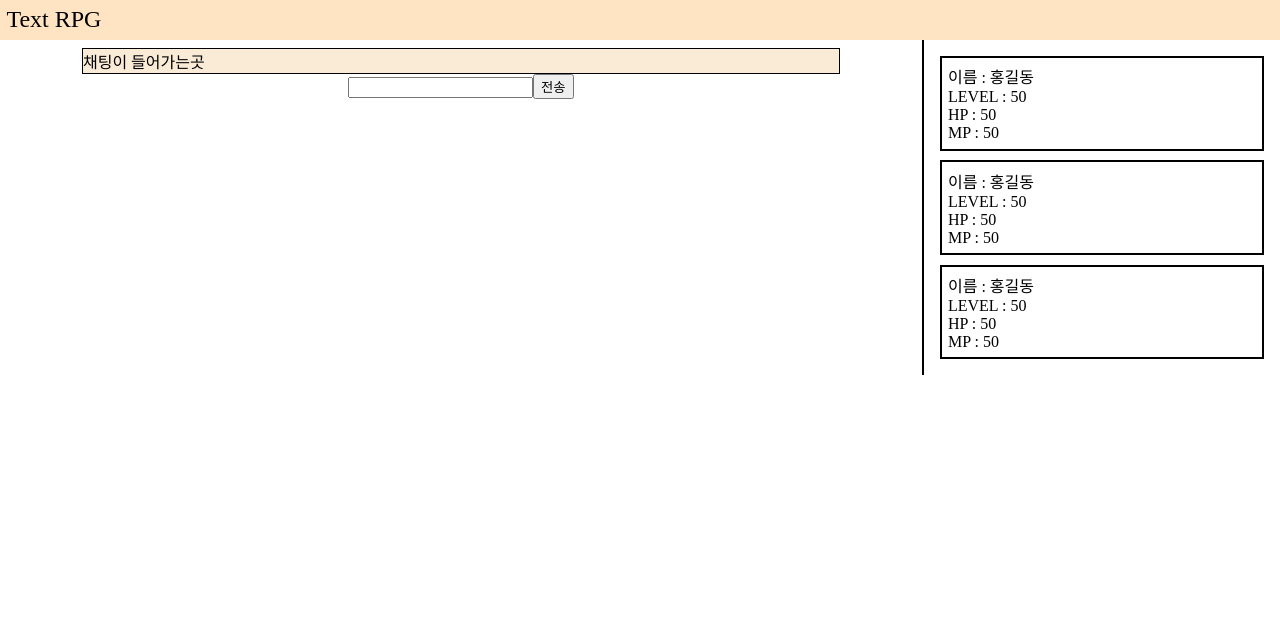
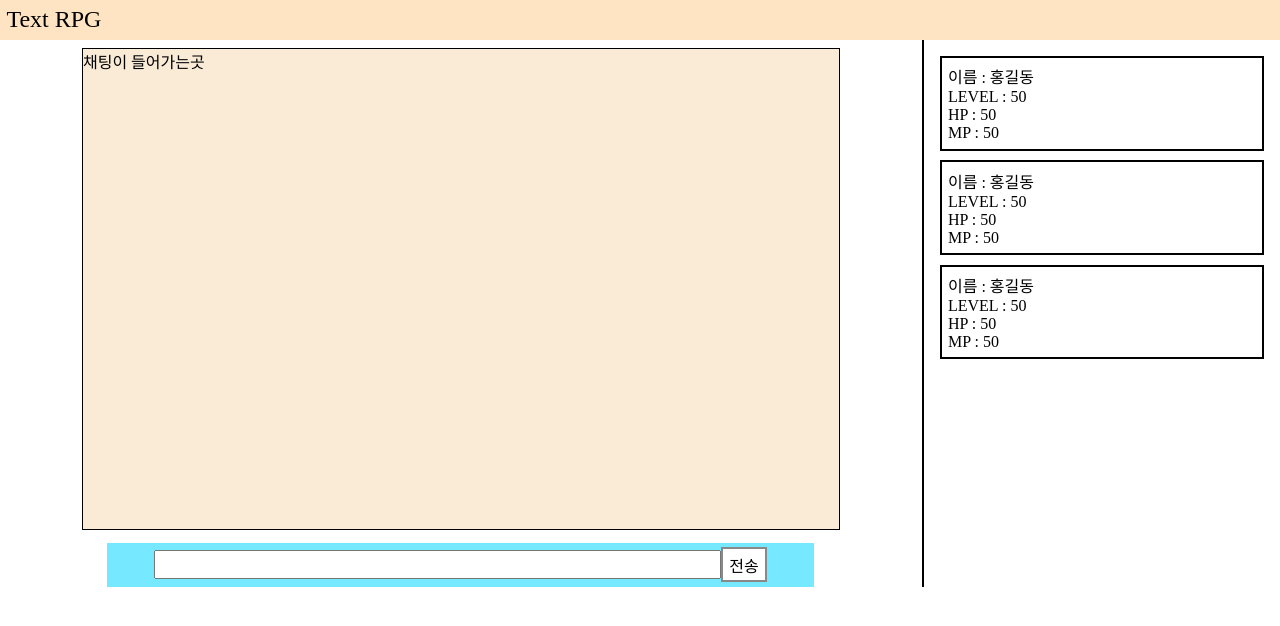
Before and after one commit to ptk5758/WTRPG, a React (Create React App) app: page / in a window 1280 px wide. Shown: the top 626 px of the page. Built offline with nearby package versions, Linux system fonts and the light colour scheme.

Commit message:
layout 3

```diff
--- a/src/component/ActionInput/index.js
+++ b/src/component/ActionInput/index.js
@@ -1,10 +1,10 @@
 export default function() {
     return(
         <div className="action-container">
-            <span>
+            <form className="action-form">
                 <input/>
-                <button>전송</button>
-            </span>
+                <span className="action-btn c-pointer">전송</span>
+            </form>
         </div>
     );
 }
--- a/src/css/main.css
+++ b/src/css/main.css
@@ -6,4 +6,11 @@
 main {display: flex; width: 100%;}
 /* board 레이아웃 */
 .board {display: flex; flex-direction: column; align-items: center; margin-top: 0.5rem; width: 80%;}
-.board > .chet-container { width: 82%;background-color: antiquewhite; border : 1px solid #000000;}
+.board > .chet-container { width: 82%;background-color: antiquewhite; border : 1px solid #000000; height: 480px;}
+
+/* action bar */
+.action-container {width: 75%; background-color: rgb(118, 232, 255); margin-top: 0.8rem; padding: 0.3rem 0.5rem;}
+.action-container .action-form { width: 100%; display: flex; justify-content: center; align-items: center; }
+.action-form > input { width: 80%; padding: 0.3rem;}
+.action-form > .action-btn {border: 2px solid rgb(137, 137, 137); background-color: #ffffff; padding: 0.2rem 0.4rem;}
+.action-form > .action-btn:active {background-color: greenyellow;}
--- /dev/null
+++ b/src/css/util.css
@@ -0,0 +1 @@
+.c-pointer { cursor: pointer; }
--- a/src/index.js
+++ b/src/index.js
@@ -4,6 +4,7 @@ import App from './App';
 import reportWebVitals from './reportWebVitals';
 import './css/layout.css';
 import './css/main.css';
+import './css/util.css';
 
 const root = ReactDOM.createRoot(document.getElementById('root'));
 root.render(
```
